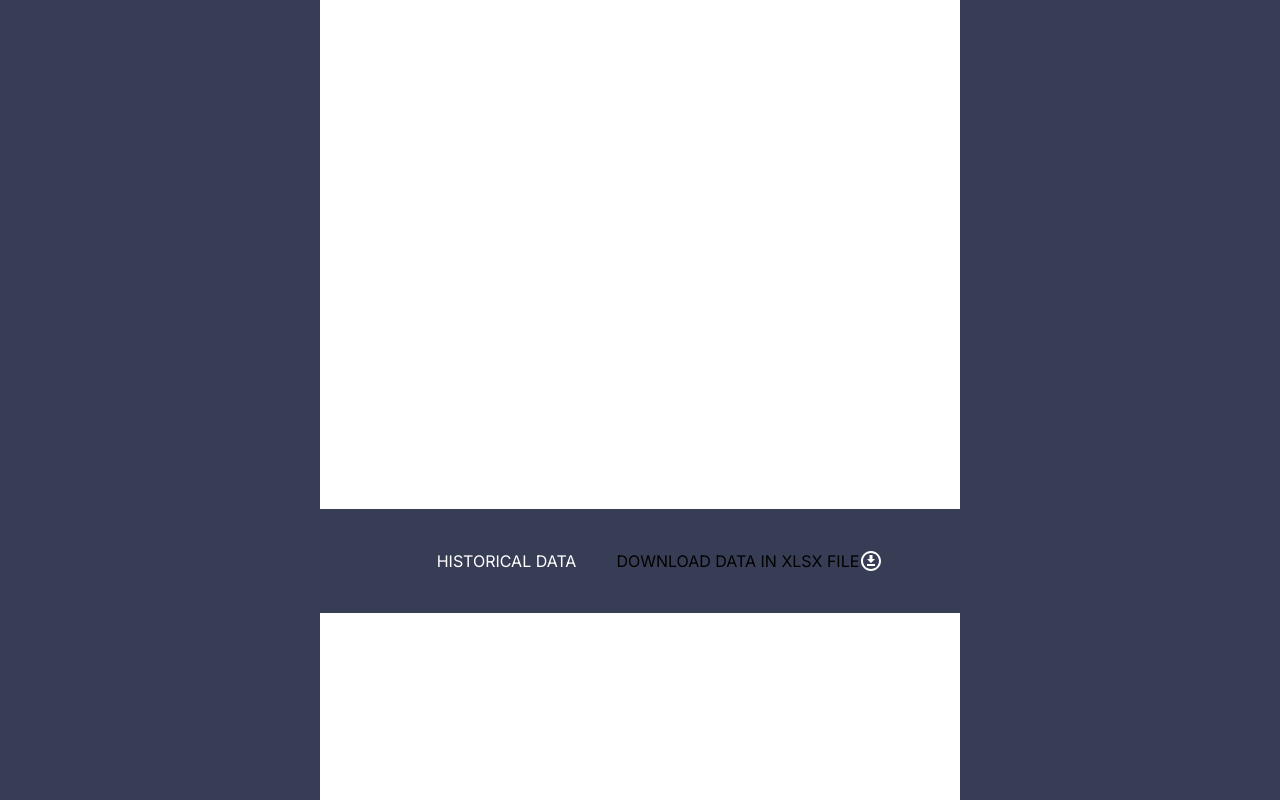
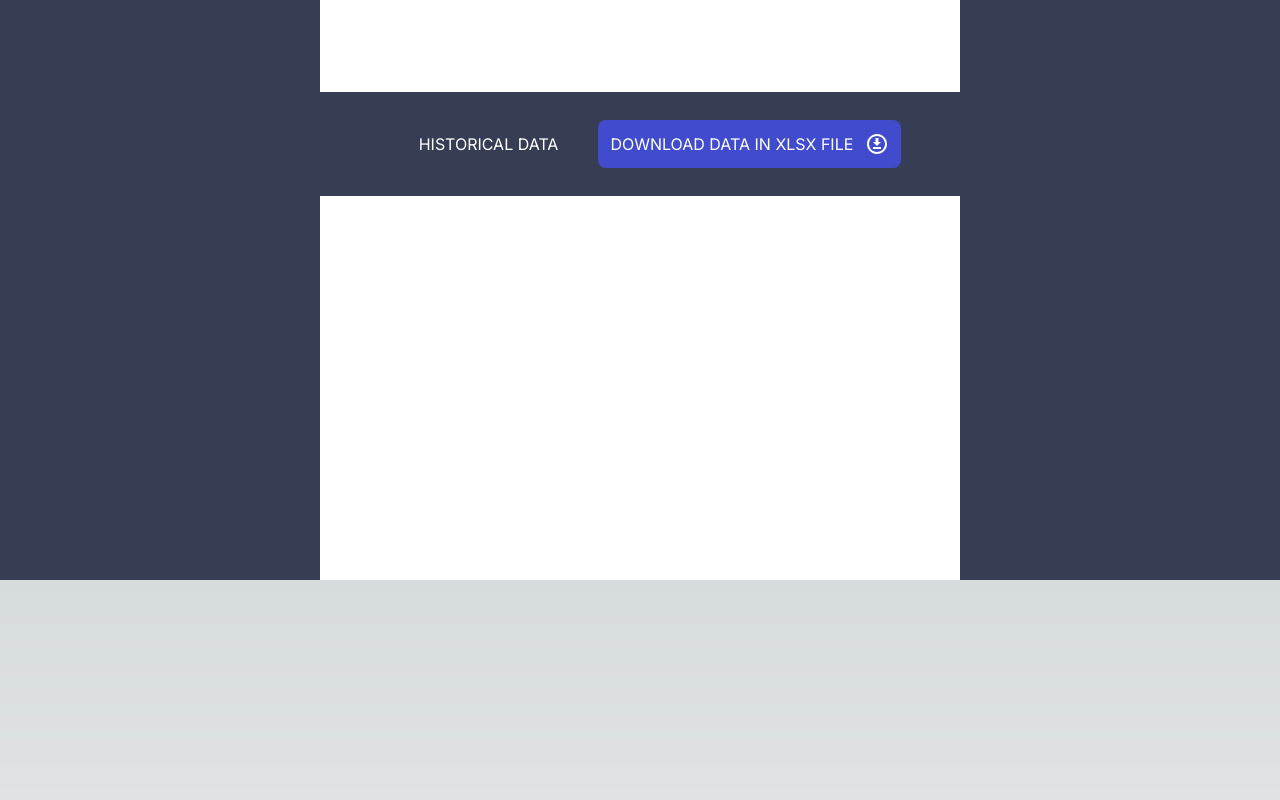
Before and after one commit to qiyang14/my-app, a Next.js app: page /research in a window 1280 px wide. Shown: the part 420-1220 px from the top of the page. Built offline with nearby package versions, Linux system fonts and the light colour scheme.

Commit message:
research page frontend refine

```diff
--- a/app/research/page.tsx
+++ b/app/research/page.tsx
@@ -9,7 +9,7 @@ const Research = (props: Props) => {
   const flexCol = "flex flex-col items-center justify-between"
   return (
     <div className={`${flexCol} app`}>
-      <div className='box bg-white h-25'>
+      <div className='box bg-white h-96'>
         <div className={`${flexBetween} mt-20 space-x-7 ml-6`}>
           <svg xmlns="http://www.w3.org/2000/svg" width="31" height="41" viewBox="0 0 31 41" fill="none">
           <path d="M20.8143 12.4864C25.2429 10.0636 31 11.1818 31 11.1818C27.0143 6.70909 22.3643 6.89545 19.0429 7.82727V7.45455C21.4786 4.47273 26.35 4.65909 26.35 4.65909C22.8071 2.05 19.7071 2.79545 17.7143 3.72727C16.6071 1.49091 15.5 0 15.5 0C14.6143 1.30455 13.95 2.60909 13.2857 3.91364C11.2929 2.79545 7.97143 2.05 4.42857 4.65909C4.42857 4.65909 9.52143 4.65909 11.9571 7.82727C8.63571 6.89545 3.98571 6.70909 0 11.1818C0 11.1818 5.75714 10.0636 10.1857 12.4864C5.53572 14.7227 2.21429 19.9409 2.21429 26.0909C2.21429 34.2909 8.19286 41 15.5 41C22.8071 41 28.7857 34.2909 28.7857 26.0909C28.7857 19.9409 25.4643 14.7227 20.8143 12.4864ZM23.9143 29.4455C23.6929 30.1909 23.4714 30.9364 23.0286 31.6818L19.9286 27.9545L16.6071 31.6818L20.15 35.5955C19.4857 35.9682 19.0429 36.3409 18.3786 36.7136L15.5 33.5455L12.6214 36.7136C11.9571 36.5273 11.2929 36.1545 10.85 35.5955L14.3929 31.6818L11.0714 27.9545L7.75 31.4955C7.52857 30.75 7.08571 30.0045 6.86429 29.2591L9.96428 26.0909L7.08571 22.7364C7.30714 21.9909 7.52857 21.2455 7.97143 20.5L11.0714 24.2273L14.3929 20.5L10.85 16.5864C11.5143 16.2136 11.9571 15.8409 12.6214 15.4682L15.5 18.6364L18.3786 15.4682C19.0429 15.6545 19.7071 16.0273 20.15 16.5864L16.6071 20.5L19.9286 24.2273L23.25 20.6864C23.4714 21.4318 23.9143 22.1773 24.1357 22.9227L21.0357 26.0909L23.9143 29.4455ZM15.5 22.3636L18.8214 26.0909L15.5 29.8182L12.1786 26.0909L15.5 22.3636Z" fill="black"/>
@@ -20,16 +20,15 @@ const Research = (props: Props) => {
 
       </div>
       <div className={`${flexBetween}`}>
-      <h1 className='m-10 text-white'>HISTORICAL DATA</h1>
-      <Button variant="primary" size="lg"  className={`${flexBetween}`}>
-        DOWNLOAD DATA IN  XLSX FILE
-        <svg xmlns="http://www.w3.org/2000/svg" width="24" height="24" viewBox="0 0 24 24" fill="none">
-        <path d="M8 17V15H16V17H8ZM16 10L12 14L8 10H10.5V6H13.5V10H16ZM12 2C17.5 2 22 6.5 22 12C22 17.5 17.5 22 12 22C6.5 22 2 17.5 2 12C2 6.5 6.5 2 12 2ZM12 4C7.58 4 4 7.58 4 12C4 16.42 7.58 20 12 20C16.42 20 20 16.42 20 12C20 7.58 16.42 4 12 4Z" fill="white"/>
-      </svg>
-      </Button>
+        <h1 className='m-10 text-white'>HISTORICAL DATA</h1>
+        <button className={`${flexBetween} bg-blue p-3 rounded-lg text-white`}>
+          DOWNLOAD DATA IN  XLSX FILE
+          <svg xmlns="http://www.w3.org/2000/svg" width="24" height="24" viewBox="0 0 24 24" fill="none" className='ml-3'>
+          <path d="M8 17V15H16V17H8ZM16 10L12 14L8 10H10.5V6H13.5V10H16ZM12 2C17.5 2 22 6.5 22 12C22 17.5 17.5 22 12 22C6.5 22 2 17.5 2 12C2 6.5 6.5 2 12 2ZM12 4C7.58 4 4 7.58 4 12C4 16.42 7.58 20 12 20C16.42 20 20 16.42 20 12C20 7.58 16.42 4 12 4Z" fill="white"/>
+          </svg>
+        </button>
       </div>
-
-      <div className='box bg-white h-2.55'>
+      <div className='box bg-white h-96'>
 
       </div>
     </div>
```
